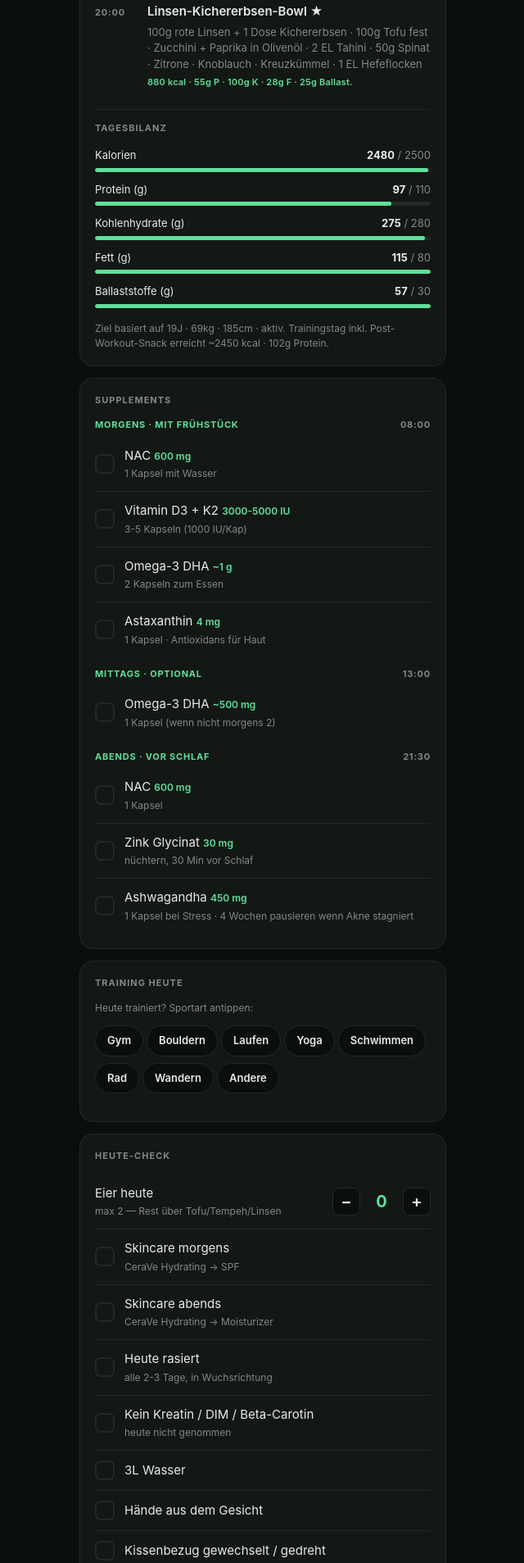
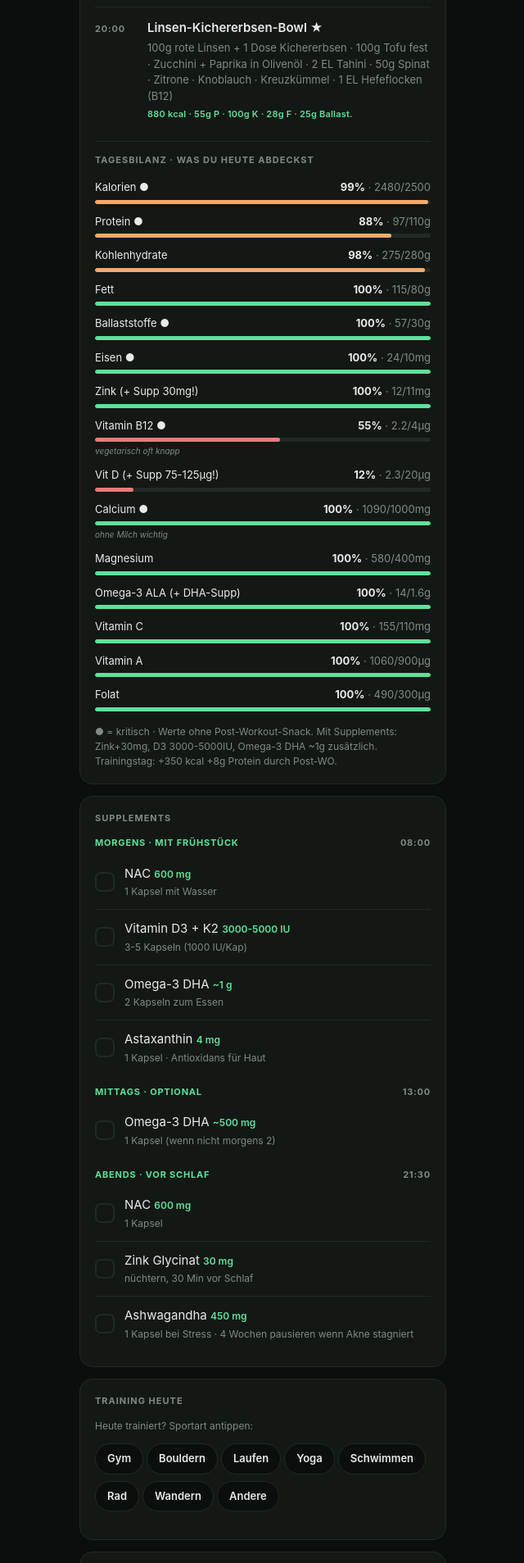
Before and after one commit to Studityai/hautklar, a plain HTML site: page index.html in a window 1280 px wide. Shown: the part 1381-3288 px from the top of the page at 82% size, without its empty margins (319-959 px from the left). Drawn offline with Linux system fonts and the light colour scheme.

Commit message:
feat: micronutrient tracking, water counter, fixed legume bowl evening

```diff
--- a/index.html
+++ b/index.html
@@ -251,6 +251,20 @@ input[type="number"] { width: 70px; text-align: center; }
 .pullup-btn:active { background: var(--accent); color: var(--bg); transform: scale(0.95); }
 .pullup-btn.minus { color: var(--orange); }
 .pullup-btn.reset { color: var(--muted); font-size: 12px; }
+
+.water-row { padding: 14px 0 4px; border-top: 1px solid var(--border); }
+.water-header { display: flex; justify-content: space-between; align-items: center; margin-bottom: 10px; }
+.water-bar { height: 8px; background: var(--border); border-radius: 4px; overflow: hidden; margin-bottom: 12px; }
+.water-fill { height: 100%; background: linear-gradient(90deg, #6db4f5, #5ee19a); border-radius: 4px; transition: width 0.3s ease; }
+.water-btns { display: grid; grid-template-columns: repeat(5, 1fr); gap: 6px; }
+
+.pct-good { color: var(--accent); }
+.pct-ok { color: var(--orange); }
+.pct-low { color: var(--danger); }
+.fill-good { background: var(--accent); }
+.fill-ok { background: var(--orange); }
+.fill-low { background: var(--danger); }
+.nutrition-note { font-size: 10px; color: var(--muted); margin-top: 4px; font-style: italic; }
 </style>
 </head>
 <body>
@@ -522,17 +536,39 @@ document.getElementById('tipTitle').textContent = `Tag ${dayNumber} · ${tip.t}`
 document.getElementById('tipText').textContent = tip.x;
 
 // === MEALS · fix für maximale Akne + Muskel-Optimierung ===
+// Nährwerte: kcal, p=Protein g, c=Carbs g, f=Fett g, b=Ballast g
+// iron=mg, zinc=mg, b12=µg, vitD=µg, ca=Calcium mg, mg=Magnesium mg, omega3=g ALA, vitC=mg, vitA=µg, folat=µg
 const fixedMeals = [
-  { time: '10:00', name: 'Overnight Oats', i: '80g Hafer · 300ml Hafermilch · 1 EL Chia + 1 EL Lein · 100g Beeren · 15 Walnüsse · 1 TL Zimt · 1 EL Mandelmus', n: { kcal: 800, p: 22, c: 80, f: 45, b: 15 } },
-  { time: '14:00', name: 'Mittag-Snack', i: '1 Apfel · 2 EL Mandelmus · 30g Walnüsse · 200g Karotte + Hummus', n: { kcal: 450, p: 12, c: 40, f: 28, b: 10 } },
-  { time: '17:00', name: 'Post-Workout (nur Trainingstag)', i: '1 Banane · 1 Scheibe Vollkornbrot · 1 EL Mandelmus', n: { kcal: 350, p: 8, c: 55, f: 14, b: 7 }, optional: true },
-  { time: '20:00', name: 'Linsen-Kichererbsen-Bowl ★', i: '100g rote Linsen + 1 Dose Kichererbsen · 100g Tofu fest · Zucchini + Paprika in Olivenöl · 2 EL Tahini · 50g Spinat · Zitrone · Knoblauch · Kreuzkümmel · 1 EL Hefeflocken', n: { kcal: 880, p: 55, c: 100, f: 28, b: 25 } },
+  { time: '10:00', name: 'Overnight Oats', i: '80g Hafer · 300ml Hafermilch (B12+D3 angereichert) · 1 EL Chia + 1 EL Lein · 100g Beeren · 15 Walnüsse · 1 TL Zimt · 1 EL Mandelmus',
+    n: { kcal: 800, p: 22, c: 80, f: 45, b: 15, iron: 5, zinc: 3, b12: 1.2, vitD: 2.3, ca: 460, mg: 200, omega3: 10, vitC: 30, vitA: 5, folat: 80 } },
+  { time: '14:00', name: 'Mittag-Snack', i: '1 Apfel · 2 EL Mandelmus · 30g Walnüsse · 200g Karotte + Hummus',
+    n: { kcal: 450, p: 12, c: 40, f: 28, b: 10, iron: 3, zinc: 2, b12: 0, vitD: 0, ca: 100, mg: 150, omega3: 2, vitC: 15, vitA: 800, folat: 80 } },
+  { time: '17:00', name: 'Post-Workout (nur Trainingstag)', optional: true, i: '1 Banane · 1 Scheibe Vollkornbrot · 1 EL Mandelmus',
+    n: { kcal: 350, p: 8, c: 55, f: 14, b: 7, iron: 2, zinc: 1, b12: 0, vitD: 0, ca: 80, mg: 80, omega3: 0.5, vitC: 10, vitA: 5, folat: 30 } },
+  { time: '20:00', name: 'Linsen-Kichererbsen-Bowl ★', i: '100g rote Linsen + 1 Dose Kichererbsen · 100g Tofu fest · Zucchini + Paprika in Olivenöl · 2 EL Tahini · 50g Spinat · Zitrone · Knoblauch · Kreuzkümmel · 1 EL Hefeflocken (B12)',
+    n: { kcal: 880, p: 55, c: 100, f: 28, b: 25, iron: 14, zinc: 6, b12: 1, vitD: 0, ca: 450, mg: 150, omega3: 1, vitC: 100, vitA: 250, folat: 300 } },
 ];
-const dailyTargets = { kcal: 2500, p: 110, c: 280, f: 80, b: 30 };
-const total = fixedMeals.reduce((a, m) => ({
-  kcal: a.kcal + m.n.kcal, p: a.p + m.n.p, c: a.c + m.n.c, f: a.f + m.n.f, b: a.b + m.n.b
-}), { kcal: 0, p: 0, c: 0, f: 0, b: 0 });
-const labels = { kcal: 'Kalorien', p: 'Protein (g)', c: 'Kohlenhydrate (g)', f: 'Fett (g)', b: 'Ballaststoffe (g)' };
+const dailyTargets = {
+  kcal: { val: 2500, unit: '', label: 'Kalorien', critical: true },
+  p:    { val: 110,  unit: 'g', label: 'Protein', critical: true },
+  c:    { val: 280,  unit: 'g', label: 'Kohlenhydrate' },
+  f:    { val: 80,   unit: 'g', label: 'Fett' },
+  b:    { val: 30,   unit: 'g', label: 'Ballaststoffe', critical: true },
+  iron: { val: 10,   unit: 'mg', label: 'Eisen', critical: true },
+  zinc: { val: 11,   unit: 'mg', label: 'Zink (+ Supp 30mg!)' },
+  b12:  { val: 4,    unit: 'µg', label: 'Vitamin B12', critical: true, note: 'vegetarisch oft knapp' },
+  vitD: { val: 20,   unit: 'µg', label: 'Vit D (+ Supp 75-125µg!)' },
+  ca:   { val: 1000, unit: 'mg', label: 'Calcium', critical: true, note: 'ohne Milch wichtig' },
+  mg:   { val: 400,  unit: 'mg', label: 'Magnesium' },
+  omega3: { val: 1.6, unit: 'g', label: 'Omega-3 ALA (+ DHA-Supp)' },
+  vitC: { val: 110,  unit: 'mg', label: 'Vitamin C' },
+  vitA: { val: 900,  unit: 'µg', label: 'Vitamin A' },
+  folat: { val: 300, unit: 'µg', label: 'Folat' },
+};
+const total = fixedMeals.reduce((a, m) => {
+  Object.keys(m.n).forEach(k => { a[k] = (a[k] || 0) + m.n[k]; });
+  return a;
+}, {});
 document.getElementById('meals').innerHTML = `
   ${fixedMeals.map(m => `
     <div class="meal-block ${m.optional ? 'optional' : ''}">
@@ -545,20 +581,26 @@ document.getElementById('meals').innerHTML = `
     </div>
   `).join('')}
   <div style="border-top: 1px solid var(--border); margin-top: 14px; padding-top: 14px;">
-    <div class="card-title" style="margin-bottom: 10px;">Tagesbilanz</div>
-    ${['kcal', 'p', 'c', 'f', 'b'].map(k => {
-      const pct = Math.min(100, (total[k] / dailyTargets[k]) * 100);
+    <div class="card-title" style="margin-bottom: 10px;">Tagesbilanz · was du heute abdeckst</div>
+    ${Object.keys(dailyTargets).map(k => {
+      const t = dailyTargets[k];
+      const got = total[k] || 0;
+      const gotR = got >= 10 ? Math.round(got) : Math.round(got * 10) / 10;
+      const pct = Math.min(100, (got / t.val) * 100);
+      const pctR = Math.round(pct);
+      const status = pct >= 100 ? 'good' : pct >= 70 ? 'ok' : 'low';
       return `
         <div class="nutrition-row">
           <div class="nutrition-label">
-            <span>${labels[k]}</span>
-            <span class="nutrition-vals"><strong>${total[k]}</strong> / ${dailyTargets[k]}</span>
+            <span>${t.label}${t.critical ? ' ●' : ''}</span>
+            <span class="nutrition-vals"><strong class="pct-${status}">${pctR}%</strong> · ${gotR}/${t.val}${t.unit}</span>
           </div>
-          <div class="nutrition-bar"><div class="nutrition-fill" style="width: ${pct}%"></div></div>
+          <div class="nutrition-bar"><div class="nutrition-fill fill-${status}" style="width: ${pct}%"></div></div>
+          ${t.note ? `<div class="nutrition-note">${t.note}</div>` : ''}
         </div>
       `;
     }).join('')}
-    <div class="note">Ziel basiert auf 19J · 69kg · 185cm · aktiv. Trainingstag inkl. Post-Workout-Snack erreicht ~2450 kcal · 102g Protein.</div>
+    <div class="note">● = kritisch · Werte ohne Post-Workout-Snack. Mit Supplements: Zink+30mg, D3 3000-5000IU, Omega-3 DHA ~1g zusätzlich. Trainingstag: +350 kcal +8g Protein durch Post-WO.</div>
   </div>
 `;
 
@@ -741,9 +783,22 @@ function renderChecks() {
       <div class="checkbox"></div>
       <div><div class="checkbox-label">Kein Kreatin / DIM / Beta-Carotin</div><div class="checkbox-detail">heute nicht genommen</div></div>
     </div>
-    <div class="checkbox-row ${dayData.water ? 'checked' : ''}" data-flag="water">
-      <div class="checkbox"></div>
-      <div><div class="checkbox-label">3L Wasser</div></div>
+    <div class="water-row">
+      <div class="water-header">
+        <div>
+          <div class="counter-label">Wasser heute</div>
+          <div class="counter-info">Ziel 3L · tipp eine Menge an um zu addieren</div>
+        </div>
+        <div class="counter-value ${(dayData.water ?? 0) >= 3 ? 'ok' : (dayData.water ?? 0) >= 2 ? 'warning' : 'danger'}" style="font-size: 22px;">${((dayData.water ?? 0)).toFixed(1)}L</div>
+      </div>
+      <div class="water-bar"><div class="water-fill" style="width: ${Math.min(100, ((dayData.water ?? 0)/3)*100)}%"></div></div>
+      <div class="water-btns">
+        <button class="pullup-btn" onclick="changeWater(0.3)">+0,3L</button>
+        <button class="pullup-btn" onclick="changeWater(0.5)">+0,5L</button>
+        <button class="pullup-btn" onclick="changeWater(1.0)">+1,0L</button>
+        <button class="pullup-btn minus" onclick="changeWater(-0.3)">−0,3L</button>
+        <button class="pullup-btn reset" onclick="resetWater()">Reset</button>
+      </div>
     </div>
     <div class="checkbox-row ${dayData.no_touch ? 'checked' : ''}" data-flag="no_touch">
       <div class="checkbox"></div>
@@ -774,6 +829,8 @@ function renderChecks() {
 window.changeEggs = d => { dayData.eggs = Math.max(0, (dayData.eggs ?? 0) + d); saveDay(); renderChecks(); };
 window.changePullups = d => { dayData.pullups = Math.max(0, (dayData.pullups ?? 0) + d); saveDay(); renderChecks(); };
 window.resetPullups = () => { if (confirm('Klimmzüge-Counter heute zurücksetzen?')) { dayData.pullups = 0; saveDay(); renderChecks(); } };
+window.changeWater = d => { dayData.water = Math.max(0, Math.round(((dayData.water ?? 0) + d) * 10) / 10); saveDay(); renderChecks(); };
+window.resetWater = () => { if (confirm('Wasser-Counter heute zurücksetzen?')) { dayData.water = 0; saveDay(); renderChecks(); } };
 renderChecks();
 document.getElementById('checks').addEventListener('click', e => {
   const r = e.target.closest('.checkbox-row'); if (!r) return;
@@ -917,11 +974,12 @@ document.addEventListener('click', e => {
 
 // === STATS ===
 function calcCompliance(d) {
-  const flags = ['nac_am', 'd3', 'omega_am', 'zinc', 'skincare_am', 'skincare_pm', 'water', 'no_old_supps', 'no_touch', 'pillowcase'];
+  const flags = ['nac_am', 'd3', 'omega_am', 'zinc', 'skincare_am', 'skincare_pm', 'no_old_supps', 'no_touch', 'pillowcase'];
   const done = flags.filter(f => d[f]).length;
-  let total = flags.length + 1;
+  let total = flags.length + 2;
   let bonus = ((d.eggs ?? 0) <= 2) ? 1 : 0;
-  return (done + bonus) / total;
+  let waterBonus = ((d.water ?? 0) >= 2.5) ? 1 : 0;
+  return (done + bonus + waterBonus) / total;
 }
 function updateStats() {
   let streak = 0;
```
